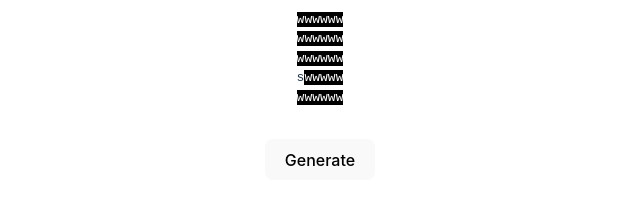
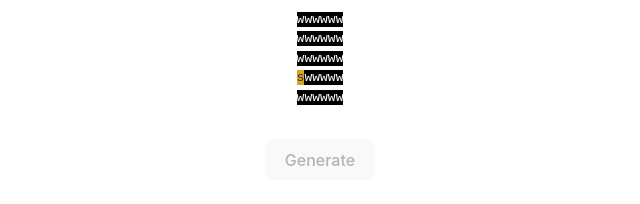
Before and after one commit to mapsandapps/roller-labyrinth-generator, a website built with Vite: page index.html in a window 1280 px wide. Shown: the part 360-564 px from the top of the page, 320-960 px from the left. Built offline with nearby package versions, Linux system fonts and the light colour scheme.

Commit message:
Draft the first move

```diff
--- a/src/dom-helpers.ts
+++ b/src/dom-helpers.ts
@@ -1,15 +1,22 @@
-import { Map } from './types';
+import { Map, Point } from './types';
+import { find } from 'lodash'
 
 const WAIT_BW_RENDERS = 150; // ms
 
-const drawMap = (map: Map) => {
+const drawMap = (map: Map, draftCells?: Point[]) => {
   let dom = '';
 
-  map.grid.map((row) => {
+  map.grid.map((row, y) => {
     dom += '<pre class="row">';
 
-    row.map((cell) => {
-      dom += `<span class="cell ${cell}">${cell[0]}</span>`;
+    row.map((cell, x) => {
+      let className = `cell ${cell}`
+      if (draftCells) {
+        const isInDraft = Boolean(find(draftCells, (cell) => { return cell.x === x && cell.y === y }))
+        if (isInDraft) className += ' draft'
+      }
+
+      dom += `<span id="${x}-${y}" class="${className}">${cell[0]}</span>`;
     });
 
     dom += '</pre>';
@@ -18,10 +25,10 @@ const drawMap = (map: Map) => {
   document.querySelector<HTMLDivElement>('#map')!.innerHTML = dom;
 };
 
-export const delayMap = (map: Map, waitMultiplier = 1): Promise<Map> => {
-  drawMap(map);
+export const drawMapWithDelay = (map: Map, draft?: Point[]): Promise<Map> => {
+  drawMap(map, draft);
 
-  return new Promise((resolve) => setTimeout(() => resolve(map), WAIT_BW_RENDERS * waitMultiplier));
+  return new Promise((resolve) => setTimeout(() => resolve(map), WAIT_BW_RENDERS));
 };
 
 export const disableGenerate = () => {
--- a/src/generation.ts
+++ b/src/generation.ts
@@ -1,5 +1,5 @@
-import { delayMap, disableGenerate, enableGenerate } from './dom-helpers';
-import { getRandomDirection } from './helpers';
+import { disableGenerate, drawMapWithDelay, enableGenerate } from './dom-helpers';
+import { getDraftCells, getMaxDistanceInDirection, getRandomDirection } from './helpers';
 import { CellType, Map } from './types';
 import { random, times } from 'lodash';
 
@@ -7,9 +7,31 @@ const finish = (map: Map) => {
   enableGenerate();
 };
 
+const createDraftMove = (map: Map) => {
+  const direction = getRandomDirection();
+  const distance = random(getMaxDistanceInDirection(map, direction))
+
+  const draftCells = getDraftCells(map, direction, distance)
+
+  drawMapWithDelay(map, draftCells).then((map => {
+    // decide if draft works or not
+
+    // if distance < 1, fail
+  }))
+
+  // if successful:
+  // map.startDirection = getRandomDirection();
+  // map.lastDirection = map.startDirection;
+  // map.lastPosition = [x, y]
+
+  // drawMapWithDelay(map).then((map) => {
+  //   finish(map);
+  // });
+}
+
 const createEmptyMap = (cols: number, rows: number) => {
-  const map = { grid: times(rows, () => times(cols, () => CellType.wall)) };
-  delayMap(map).then((map) => {
+  const map = { grid: times(rows, () => times(cols, () => CellType.wall)), width: cols, height: rows };
+  drawMapWithDelay(map).then((map) => {
     startPath(map);
   });
 };
@@ -19,14 +41,16 @@ const startPath = (map: Map) => {
   const startX = random(0, grid[0].length - 1);
   const startY = random(0, grid.length - 1);
 
+  map.startPosition = { x: startX, y: startY };
+  map.lastPosition = { x: startX, y: startY };
   grid[startY][startX] = CellType.start;
 
   // FIXME: this needs to be set later
   // map.startDirection = getRandomDirection();
   // map.lastDirection = map.startDirection;
 
-  delayMap(map).then((map) => {
-    finish(map);
+  drawMapWithDelay(map).then((map) => {
+    createDraftMove(map);
   });
 };
 
--- a/src/helpers.ts
+++ b/src/helpers.ts
@@ -1,5 +1,50 @@
-import { Direction } from './types';
+import { Direction, Map, Point } from './types';
 import { random } from 'lodash';
+
+const getPointAtDistanceAndDirection = (start: Point, distance: number, direction: Direction): Point => {
+  if (direction === Direction.north) {
+    return { x: start.x, y: start.y - distance }
+  } else if (direction === Direction.east) {
+    return { x: start.x + distance, y: start.y }
+  } else if (direction === Direction.south) {
+    return { x: start.x, y: start.y + distance }
+  } else {
+    return { x: start.x - distance, y: start.y }
+  }
+}
+
+export const getDraftCells = (map: Map, direction: Direction, distance: number): Point[] => {
+  const draftCells: Point[] = []
+
+  console.log(`DISTANCE: ${distance}`)
+
+  for (let i = 0; i <= distance; i++) {
+    draftCells.push(getPointAtDistanceAndDirection(map.lastPosition!, i, direction))
+  }
+
+  console.log(draftCells)
+
+  return draftCells
+}
+
+export const getMaxDistanceInDirection = (map: Map, direction: Direction): number => {
+  if (!direction || !map.lastPosition) return 0
+
+  switch(direction) {
+    case Direction.north: {
+      return map.lastPosition.y
+    }
+    case Direction.east: {
+      return map.width - map.lastPosition.x - 1
+    }
+    case Direction.south: {
+      return map.height - map.lastPosition.y - 1
+    }
+    case Direction.west: {
+      return map.lastPosition.x
+    }
+  }
+}
 
 export const getRandomDirection = (): Direction => {
   const directionOptions = Object.values(Direction);
--- a/src/style.css
+++ b/src/style.css
@@ -86,3 +86,7 @@ button:focus-visible {
   border-top-width: 1px;
   border-bottom-width: 1px;
 }
+
+.cell.draft {
+  background-color: goldenrod!important;
+}
--- a/src/types.ts
+++ b/src/types.ts
@@ -7,14 +7,20 @@ export enum CellType {
   wall = 'wall',
 }
 
+export type Point = { x: number, y: number }
+
 export type Row = CellType[];
 
 export type Grid = Row[];
 
 export type Map = {
   grid: Grid;
+  width: number;
+  height: number;
   startDirection?: Direction;
   lastDirection?: Direction;
+  startPosition?: Point;
+  lastPosition?: Point;
 };
 
 export enum Direction {
```
